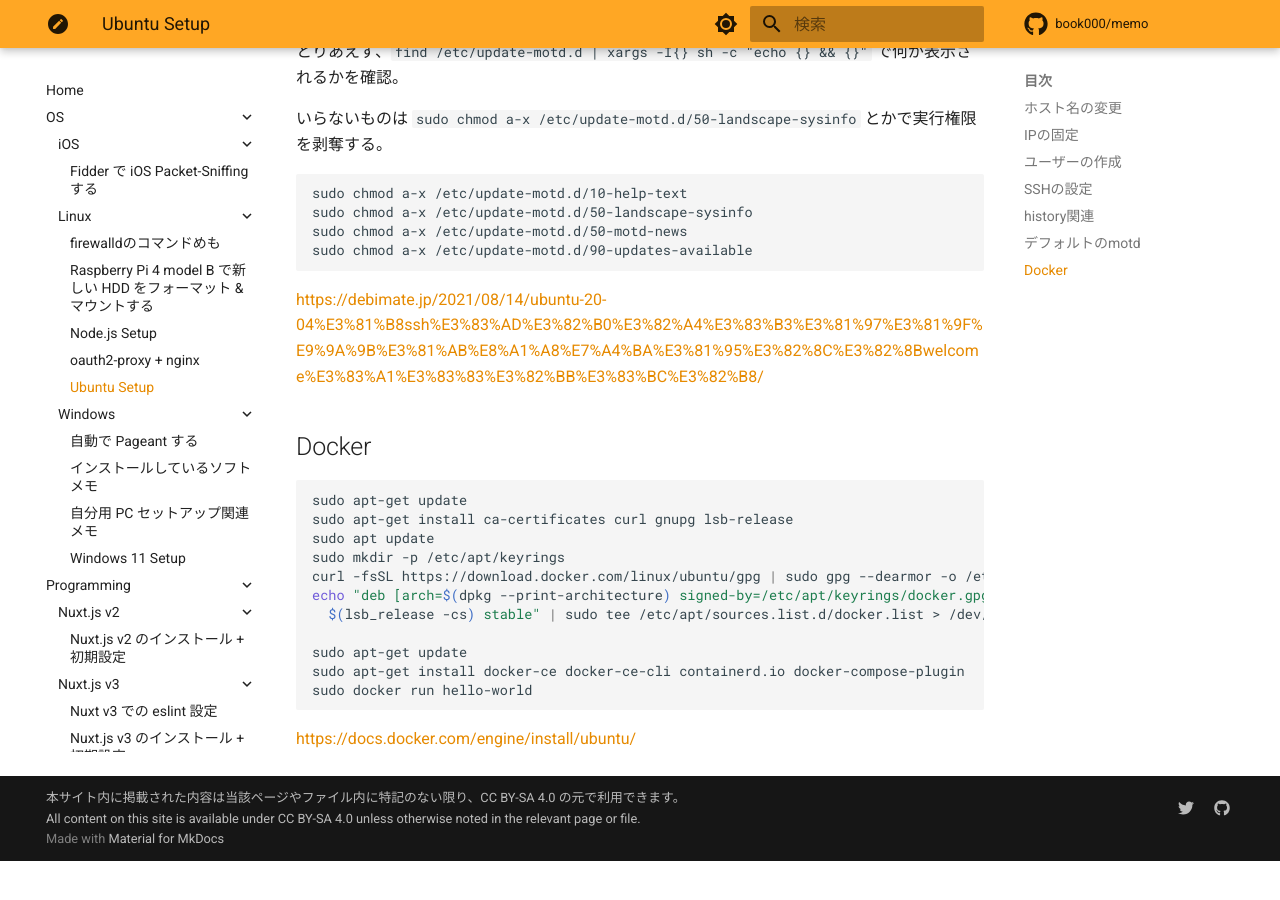
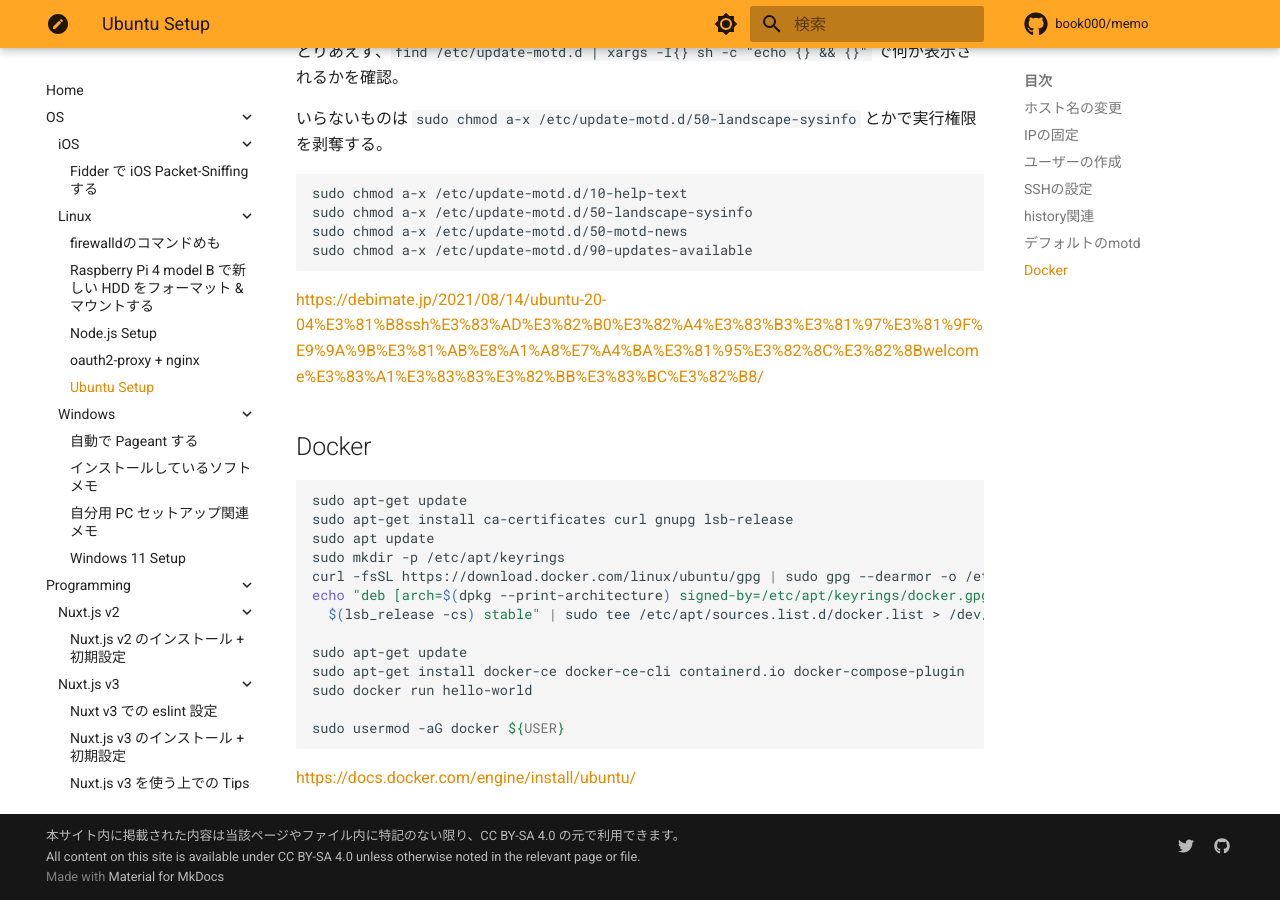
Before and after one commit to book000/memo, an MkDocs documentation site: the page built from docs/os/linux/ubuntu-setup.md, in a window 1280 px wide and 900 px high, scrolled down 2546 px. Built offline with MkDocs 1.6.1 and Material for MkDocs 9.7.7, drawn with Linux system fonts in a browser that asks for light colours; comment, search, counter and statistics services are not loaded; before the commit the page ends 3407 px from its top, so only the background shows below that.

Commit message:
Update ubuntu-setup.md

````diff
--- a/docs/os/linux/ubuntu-setup.md
+++ b/docs/os/linux/ubuntu-setup.md
@@ -129,6 +129,8 @@
 sudo apt-get update
 sudo apt-get install docker-ce docker-ce-cli containerd.io docker-compose-plugin
 sudo docker run hello-world
+
+sudo usermod -aG docker ${USER}
 ```
 
 https://docs.docker.com/engine/install/ubuntu/
````
